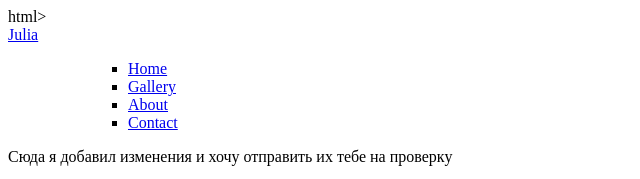
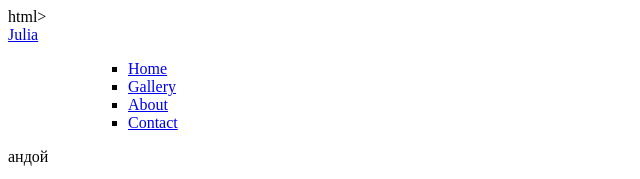
Before and after one commit to ldashkova/mysite, a plain HTML site: page index.html in a window 1280 px wide. Shown: the top 179 px of the page, without its empty margins (0-640 px from the left). Drawn offline with Linux system fonts and the light colour scheme.

```diff
--- a/index.html
+++ b/index.html
@@ -24,7 +24,7 @@
      </nav>
     </header>
 
-    <main> Сюда я добавил изменения и хочу отправить их тебе на проверку </main>
+    <main> андой  </main>
 
     <footer>
       <ul>
```
Also changed, not shown: gallery.html (+1 -1 lines), 1 other file.
